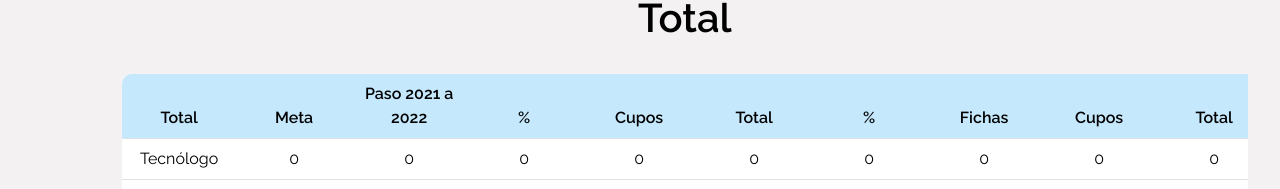
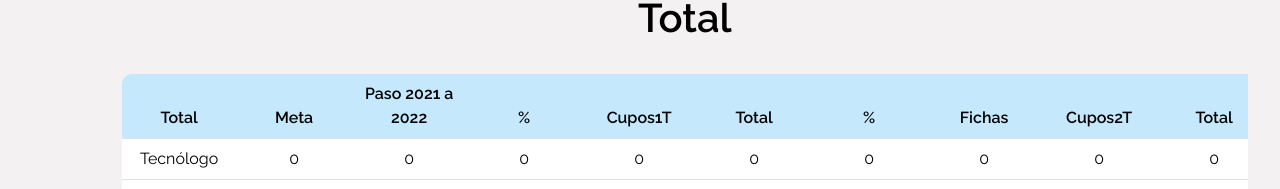
Before and after one commit to LuisaAldanaR/CupiBudget, a React (Create React App) app: page /goals in a window 1280 px wide. Shown: the part 1271-1460 px from the top of the page. Built offline with nearby package versions, Linux system fonts and the light colour scheme; sample sign-in values are in the browser's storage.

Commit message:
Cambios ortograficos v1.0

```diff
--- a/src/App.scss
+++ b/src/App.scss
@@ -319,7 +319,7 @@ $blue: #0000ff;
   margin: 16px;
 }
 
-.card {
+.card-form {
   display: flex;
   justify-content: center; /* Centrar horizontalmente */
   align-items: center; /* Centrar verticalmente */
@@ -328,6 +328,7 @@ $blue: #0000ff;
   width: 32rem;
   margin-top: 4rem;
   padding: 2rem;
+
 }
 
 .containerButtons {
--- a/src/components/CRUD-Contract/CrudApp.js
+++ b/src/components/CRUD-Contract/CrudApp.js
@@ -185,8 +185,8 @@ const CrudApp = () => {
 
             // Show a success SweetAlert message
             Swal.fire(
-              'Borrado!',
-              'El registro fue borrado exitosamente.',
+              'Eliminado!',
+              'El registro fue eliminado exitosamente.',
               'success'
             );
           } else {
@@ -236,7 +236,7 @@ const CrudApp = () => {
           {role === 'Admin' && (
             <>
             <button className="btn addButton" onClick={showFormView}>
-              Registar Nuevo Instructor
+              Registrar Nuevo Instructor
             </button>
           </>
           )}
--- a/src/components/CRUD-Contract/CrudForm.js
+++ b/src/components/CRUD-Contract/CrudForm.js
@@ -133,7 +133,7 @@ const CrudForm = ({ createData, updateData, dataToEdit, setDataToEdit, showTable
 
   return (
   <div className="center-table-form">
-    <div className="card">
+    <div className="card-form">
       <div className="">
         <h3 className="h3Table">{dataToEdit ? "Editar" : "Agregar"}</h3>
         <br></br>
--- a/src/components/CRUD-FullTimeInstructor/CrudForm.js
+++ b/src/components/CRUD-FullTimeInstructor/CrudForm.js
@@ -78,7 +78,7 @@ const CrudForm = ({ createData, updateData, dataToEdit, setDataToEdit, showTable
 
   return (
     <div className="center-table-form">
-      <div className="card">
+      <div className="card-form">
         <div className="">
           <h3 className="h3Table">{dataToEdit ? "Editar" : "Agregar"}</h3>
           <br></br>
--- a/src/components/Goals/TableGoal/CrudTableGoals.js
+++ b/src/components/Goals/TableGoal/CrudTableGoals.js
@@ -28,7 +28,7 @@ const CrudTableGoals = ({ data, handleFormChange }) => {
                     <table className="table">
                         <thead className="text-center">
                             <tr>
-                                <th className="thLeft">Nivel Formacion</th>
+                                <th className="thLeft">Nivel Formación</th>
                                 <th className="thTable">Modalidad</th>
                                 <th className="thTable">Meta</th>
                                 <th className="thTable">Paso 2021 a 2022</th>
--- a/src/components/Goals/TableResult/CrudTableTotalGoals.js
+++ b/src/components/Goals/TableResult/CrudTableTotalGoals.js
@@ -43,27 +43,27 @@ const CrudTableGoals = ({ data }) => {
                                 <th className="thTable">Paso 2021 a 2022</th>
                                 <th className="thTable">%</th>
 
-                                <th className="thTable">Cupos</th>
+                                <th className="thTable">Cupos1T</th>
                                 <th className="thTable">Total</th>
                                 <th className="thTable">%</th>
                                 <th className="thTable">Fichas</th>
 
-                                <th className="thTable">Cupos</th>
+                                <th className="thTable">Cupos2T</th>
                                 <th className="thTable">Total</th>
                                 <th className="thTable">%</th>
                                 <th className="thTable">Fichas</th>
 
-                                <th className="thTable">Cupos</th>
+                                <th className="thTable">Cupos3T</th>
                                 <th className="thTable">Total</th>
                                 <th className="thTable">%</th>
                                 <th className="thTable">Fichas</th>
 
-                                <th className="thTable">Cupos</th>
+                                <th className="thTable">Cupos4T</th>
                                 <th className="thTable">Total</th>
                                 <th className="thTable">%</th>
                                 <th className="thTable">Fichas</th>
 
-                                <th className="thRight">Margin</th>
+                                <th className="thRight">Margen</th>
                             </tr>
                         </thead>
 
```
